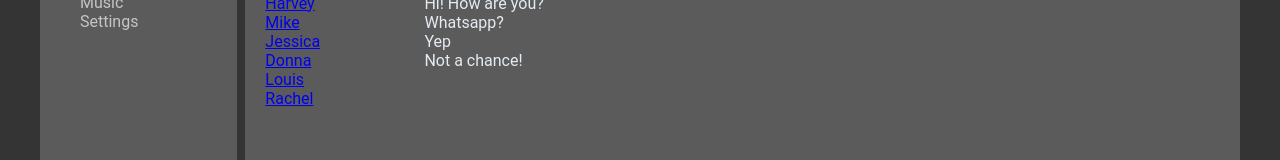
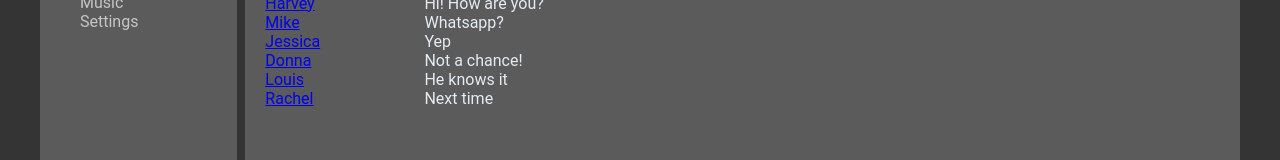
Before and after one commit to SanteriValo/samurai-social-network-in-react, a React (Vite) app: page /dialogs in a window 1280 px wide. Shown: the part 172-332 px from the top of the page. Built offline with nearby package versions, Linux system fonts and the light colour scheme.

Commit message:
Created Message component

```diff
--- a/src/components/Dialogs/Dialogs.jsx
+++ b/src/components/Dialogs/Dialogs.jsx
@@ -9,6 +9,10 @@ const DialogItem = (props) => {
             <NavLink to={path}>{props.name}</NavLink>
         </div>
     )
+}
+
+const Message = (props) => {
+    return <div className={styles.message}>{props.message}</div>
 }
 
 const Dialogs = (props) => {
@@ -24,10 +28,12 @@ const Dialogs = (props) => {
                 <DialogItem name="Rachel" id="6"/>
             </div>
             <div className={styles.messages}>
-                <div className={styles.message}>Hi! How are you?</div>
-                <div className={styles.message}>Whatsapp?</div>
-                <div className={styles.message}>Yep</div>
-                <div className={styles.message}>Not a chance!</div>
+                <Message message="Hi! How are you?"/>
+                <Message message="Whatsapp?"/>
+                <Message message="Yep"/>
+                <Message message="Not a chance!"/>
+                <Message message="He knows it"/>
+                <Message message="Next time"/>
             </div>
         </div>
 )
```
